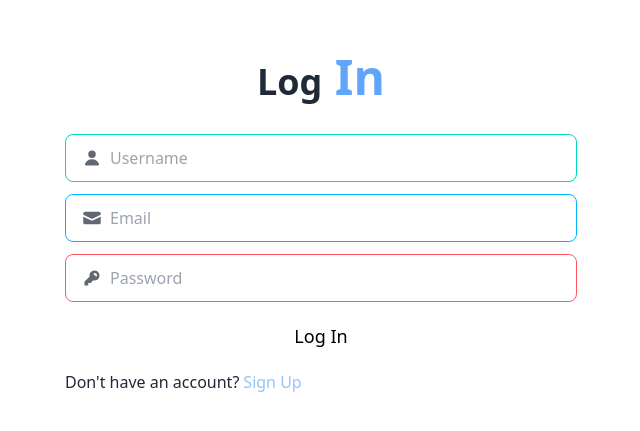
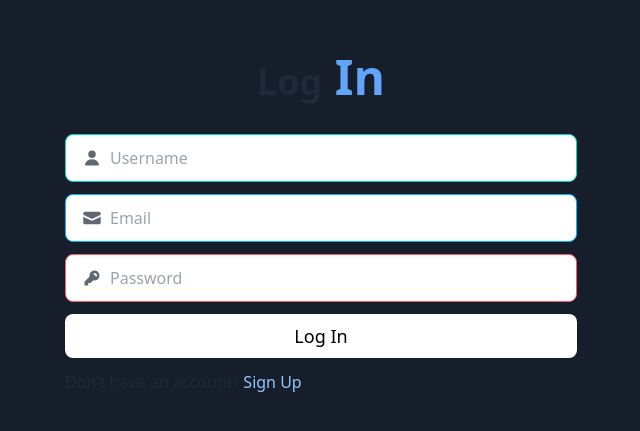
Before and after one commit to Jinmoyee/Real-Time-Chat-App, a React (Vite) app in the folder frontend/: page / in a window 1280 px wide. Shown: the part 177-608 px from the top of the page, without its empty margins (319-959 px from the left). Built offline with nearby package versions, Linux system fonts and the light colour scheme.

Commit message:
some change

```diff
--- a/frontend/src/App.css
+++ /dev/null
@@ -1,3 +0,0 @@
-body {
- background-color: #36383F
-}
--- a/frontend/src/index.css
+++ b/frontend/src/index.css
@@ -13,3 +13,8 @@
 {
 	background-color: white;
 }
+
+
+body {
+ background-color: #161d2b
+}
```
